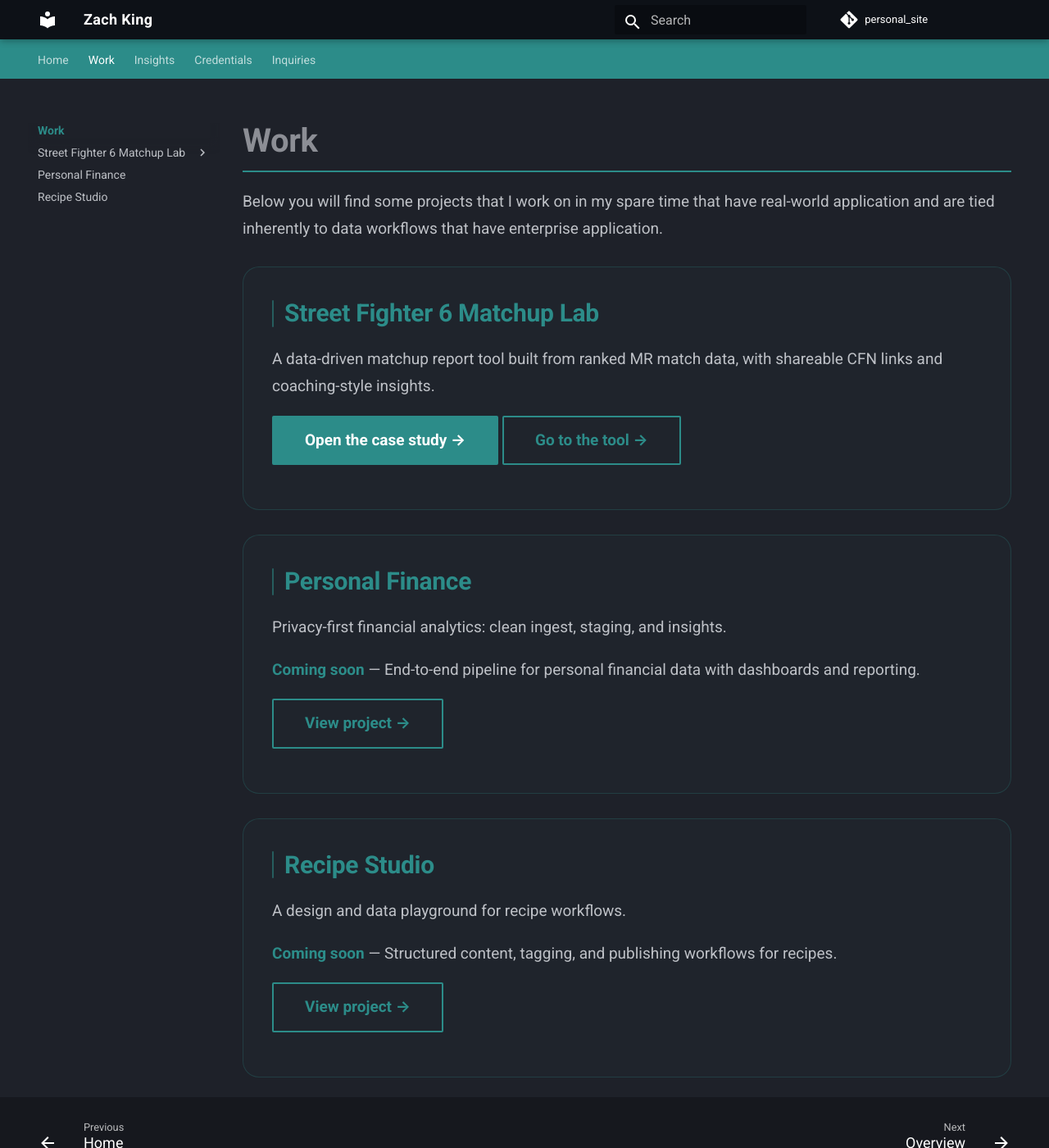
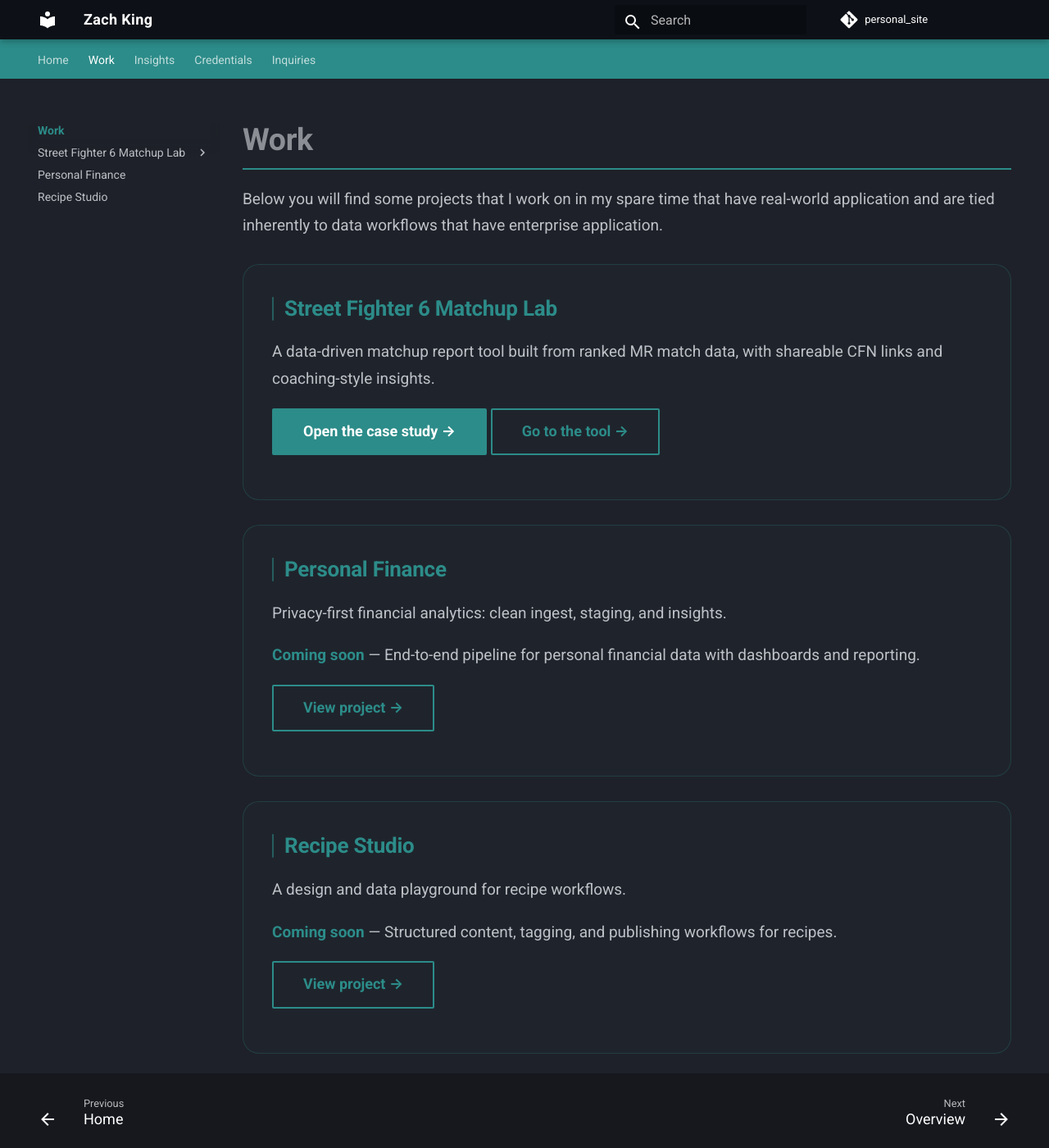
Before and after one commit to zach-king-analytics/personal_site, an MkDocs documentation site: the page built from docs/work/index.md, in a window 1280 px wide and 1400 px high. Shown: the whole window at 82% size. Built offline with MkDocs 1.6.1 and Material for MkDocs 9.7.7, drawn with Linux system fonts in a browser that asks for light colours; a script that is not in the unit is left out; comment, search, counter and statistics services are not loaded.

Commit message:
ux: reduce font sizes, tone down buttons, improve SF6 report mobile layout

```diff
--- a/docs/stylesheets/extra.css
+++ b/docs/stylesheets/extra.css
@@ -14,7 +14,7 @@
 
 .md-typeset h1 {
   font-weight: 600;
-  font-size: clamp(1.5rem, 4vw, 2rem);
+  font-size: clamp(1.25rem, 3.5vw, 1.875rem);
   letter-spacing: -0.01em;
   margin-bottom: 1rem;
   border-bottom: 2px solid var(--md-primary-fg-color);
@@ -23,7 +23,7 @@
 
 .md-typeset h2 {
   font-weight: 600;
-  font-size: clamp(1.25rem, 3vw, 1.5rem);
+  font-size: clamp(1.1rem, 2.5vw, 1.3rem);
   margin-top: 2rem;
   margin-bottom: 0.875rem;
   letter-spacing: -0.01em;
@@ -213,7 +213,7 @@ body.sf6-has-report .sf6-report-header {
 
 .sf6-report-title {
   margin: 0;
-  font-size: clamp(1.5rem, 5vw, 2.5rem);
+  font-size: clamp(1.25rem, 4vw, 2rem);
   font-weight: 700;
   background: linear-gradient(135deg, #2c8c89, #17a2a2);
   -webkit-background-clip: text;
@@ -384,7 +384,7 @@ body.sf6-has-report .sf6-load-another-btn {
 .sf6-char-banner {
   margin-top: 2rem;
   margin-bottom: 2.5rem;
-  padding: 0 2rem;
+  padding: 0 1rem;
   border-radius: 0;
   background: transparent;
   border: none;
@@ -394,6 +394,12 @@ body.sf6-has-report .sf6-load-another-btn {
   width: 100%;
 }
 
+@media (min-width: 768px) {
+  .sf6-char-banner {
+    padding: 0 2rem;
+  }
+}
+
 .sf6-char-banner .admonition {
   margin-left: 0;
   margin-right: 0;
@@ -401,6 +407,13 @@ body.sf6-has-report .sf6-load-another-btn {
   width: 100%;
   margin-top: 0;
   margin-bottom: 0;
+  padding: 1rem;
+}
+
+@media (min-width: 768px) {
+  .sf6-char-banner .admonition {
+    padding: 1.5rem;
+  }
 }
 
 .sf6-char-banner .admonition-title {
@@ -424,6 +437,26 @@ body.sf6-has-report .sf6-load-another-btn {
   border: 1px solid #4B5563;
   font-size: 0.8rem;
   white-space: nowrap;
+}
+
+/* Stats row for dataset overview (rendered by JS) */
+.sf6-char-banner [style*="display: flex"][style*="gap: 3rem"] {
+  flex-direction: column;
+  gap: 1.5rem !important;
+}
+
+.sf6-char-banner [style*="height: 60px"][style*="background: linear-gradient"] {
+  display: none;
+}
+
+@media (min-width: 768px) {
+  .sf6-char-banner [style*="display: flex"][style*="gap: 3rem"] {
+    flex-direction: row;
+    gap: 3rem !important;
+  }
+  .sf6-char-banner [style*="height: 60px"][style*="background: linear-gradient"] {
+    display: block;
+  }
 }
 
 /* Snapshot styling */
@@ -657,7 +690,8 @@ body.sf6-has-report .sf6-matchup-grid {
   font-weight: 600;
   background-color: var(--md-primary-fg-color);
   border: none;
-  padding: 0.6rem 1.5rem;
+  padding: 0.5rem 1.25rem;
+  font-size: 0.95rem;
   transition: all 0.2s ease;
 }
 
@@ -671,6 +705,8 @@ body.sf6-has-report .sf6-matchup-grid {
   font-weight: 500;
   border-radius: 6px;
   transition: all 0.2s ease;
+  padding: 0.5rem 1rem;
+  font-size: 0.9rem;
 }
 
 /* ============================
```
